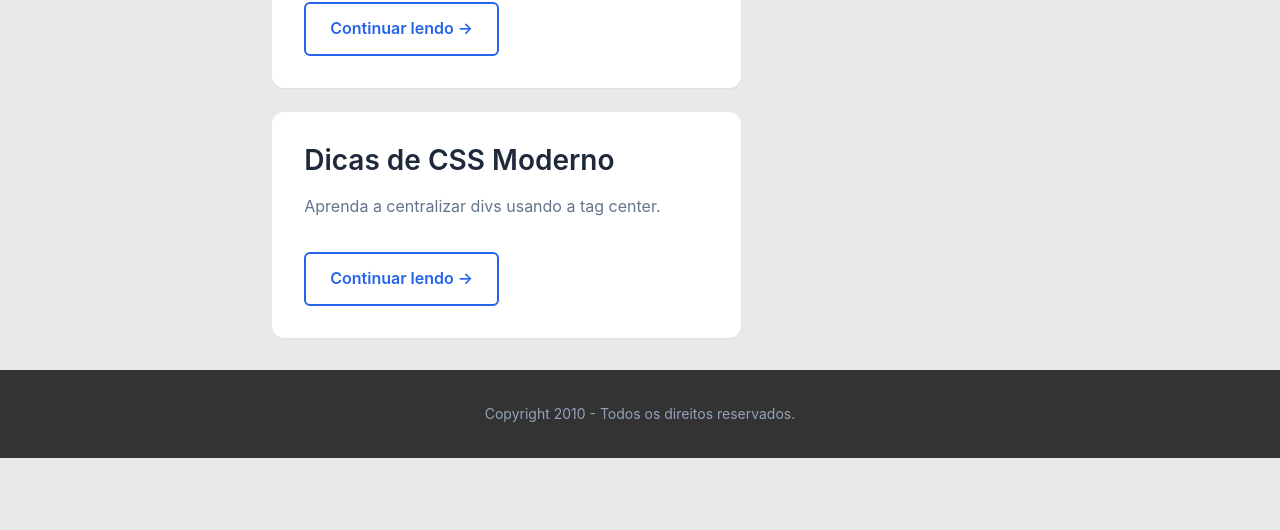
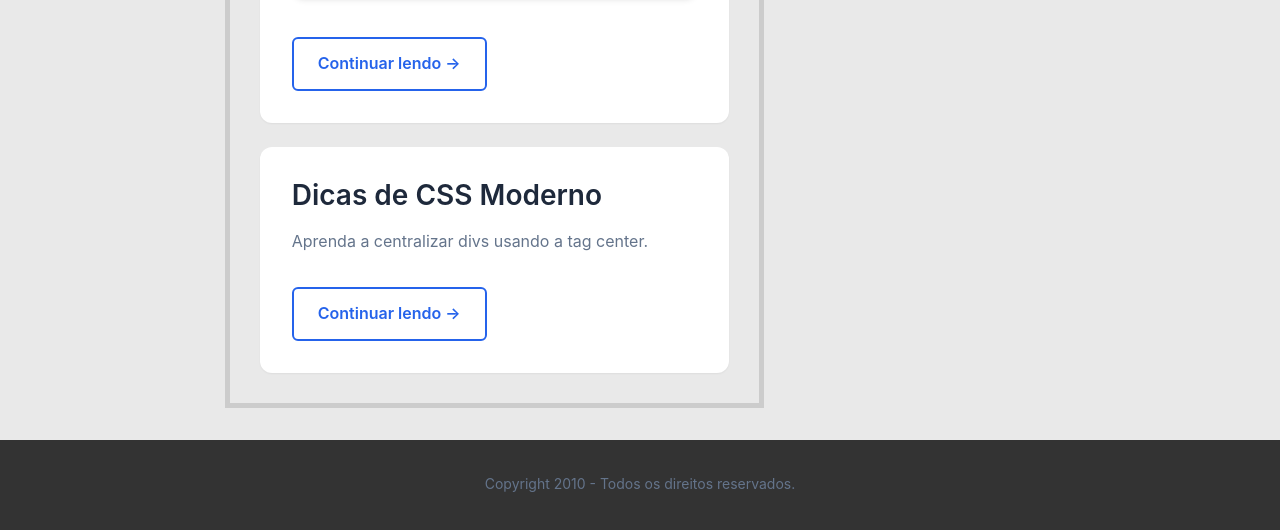
Before and after one commit to JZcoim/aula000, a plain HTML site: page index.html in a window 1280 px wide. Shown: the part 550-1080 px from the top of the page. Before the commit the page ends 1008 px from the top, so only its background shows below. Drawn offline with Linux system fonts and the light colour scheme.

Commit message:
conteudo principal e cores

```diff
--- a/style.css
+++ b/style.css
@@ -156,6 +156,9 @@ a:hover {
     display: flex;
     flex-direction: column;
     gap: calc(var(--spacing-unit) * 3);
+    border: 5px solid #cccccc;
+    padding: 30px;
+    margin-left: 20px;
 }
 
 .postagem {
@@ -301,7 +304,7 @@ a:hover {
 }
 
 .site-footer p {
-    color: #94a3b8;
+    color: #ffffff
     margin: 0;
     font-size: 0.875rem;
 }
```
